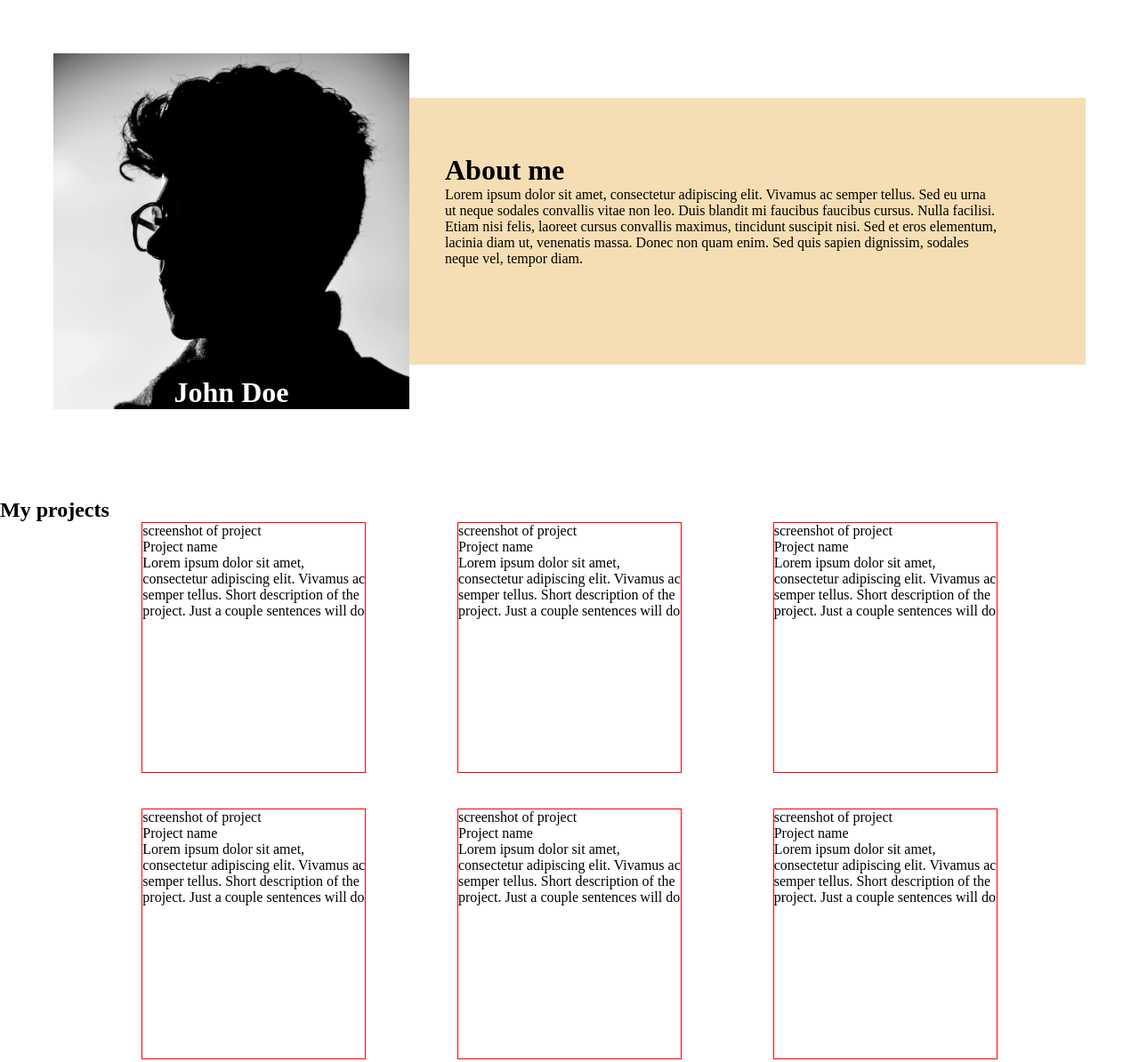
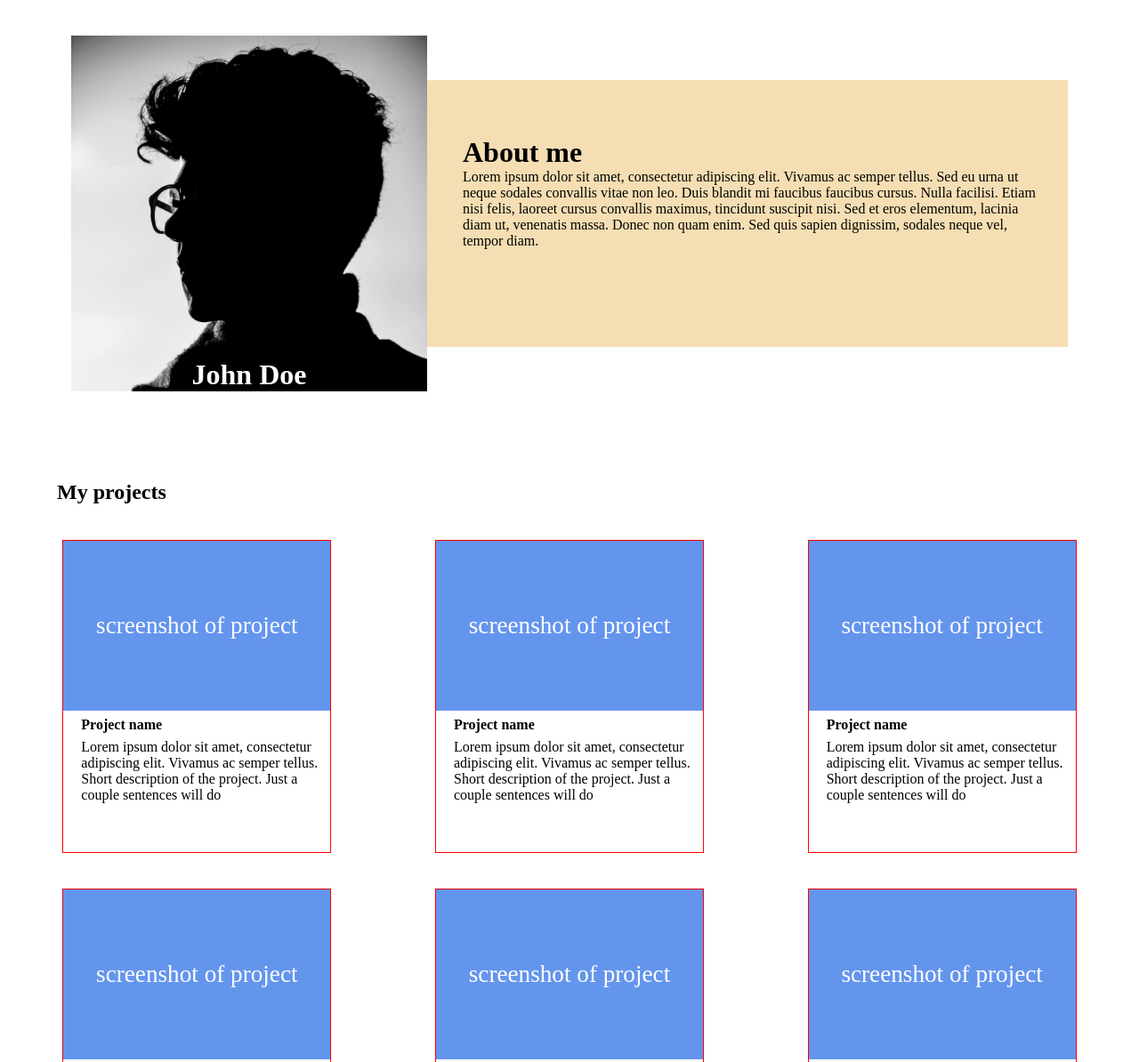
Before and after one commit to Do-Nam-Binh/ResponsiveHomePage, a plain HTML site: page index.html in a window 1280 px wide. Shown: the top 1194 px of the page at 89% size. Drawn offline with Linux system fonts and the light colour scheme.

Commit message:
Finish project style

```diff
--- a/style.css
+++ b/style.css
@@ -5,13 +5,14 @@
 .content {
   display: grid;
   grid-template-rows: fit-content(400px) fit-content(800px) fit-content(400px);
+  width: 100vw;
 }
 
 .header {
   display: flex;
   height: 400px;
   align-items: center;
-  margin: 60px;
+  margin: 40px 10vh;
   margin-bottom: 100px;
 }
 
@@ -41,7 +42,7 @@
 }
 
 .about-desc {
-  margin-right: 100px;
+  margin-right: 20px;
 }
 
 .main-body {
@@ -51,20 +52,48 @@
   align-content: center;
 }
 
+.project-title {
+  margin-left: 5vw;
+  margin-bottom: 40px;
+}
+
 .projectList {
   justify-self: center;
-  width: 80%;
+  width: 95vw;
   gap: 40px;
   display: grid;
-  grid-template-columns: repeat(auto-fit, minmax(250px, 1fr));
+  grid-template-columns: repeat(auto-fit, minmax(300px, 1fr));
   justify-items: center;
   align-items: center;
 }
 
 .project {
   border: 1px solid red;
-  width: 250px;
-  height: 280px;
+  width: 300px;
+  height: 350px;
+  display: grid;
+  grid-template-rows: 3fr 0.5fr 2fr;
+}
+
+.project > div {
+  margin-left: 20px;
+}
+
+.project .screenshot {
+  justify-self: stretch;
+  align-self: stretch;
+  margin-left: 0px;
+  background-color: cornflowerblue;
+  display: grid;
+  justify-content: center;
+  align-items: center;
+  font-size: 1.7rem;
+  color: white;
+}
+
+.project .project-name {
+  align-self: center;
+  font-weight: bolder;
 }
 
 .footer {
```
